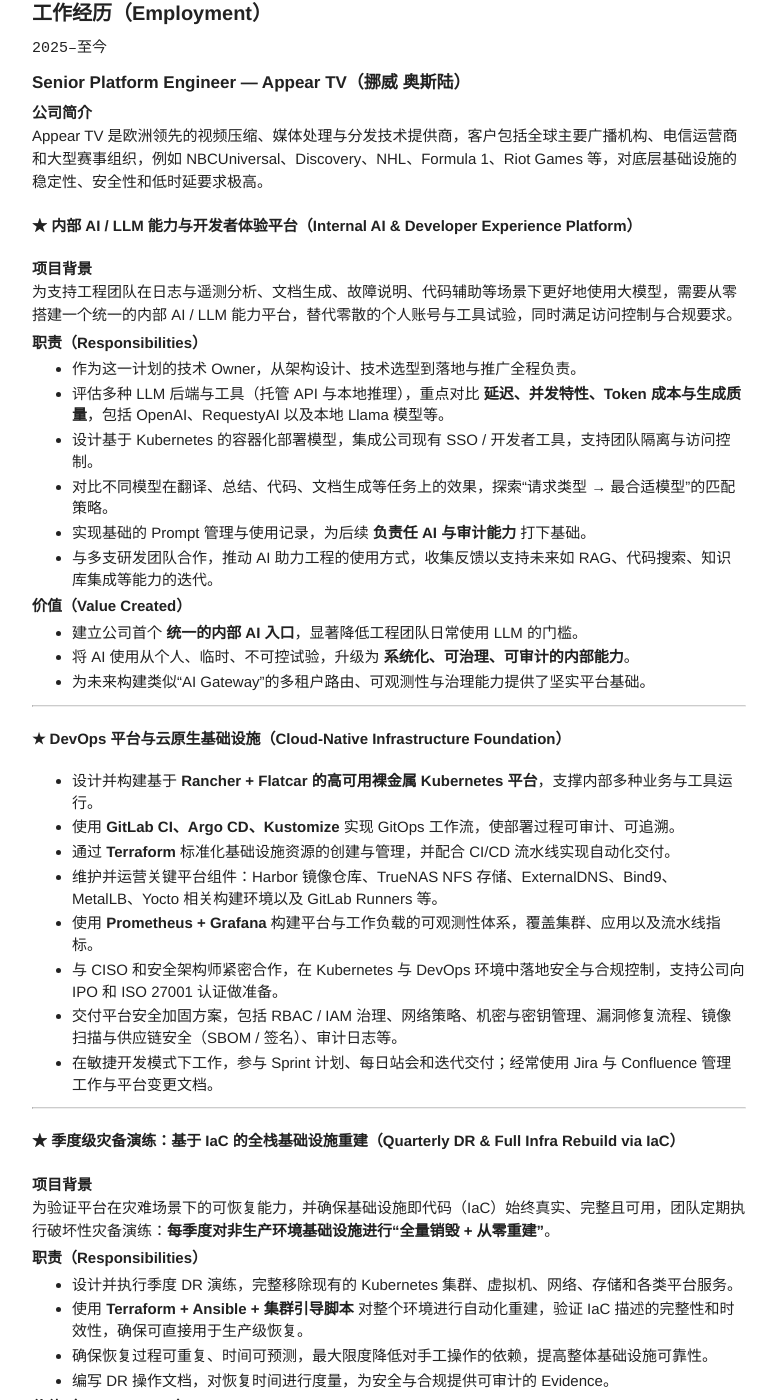
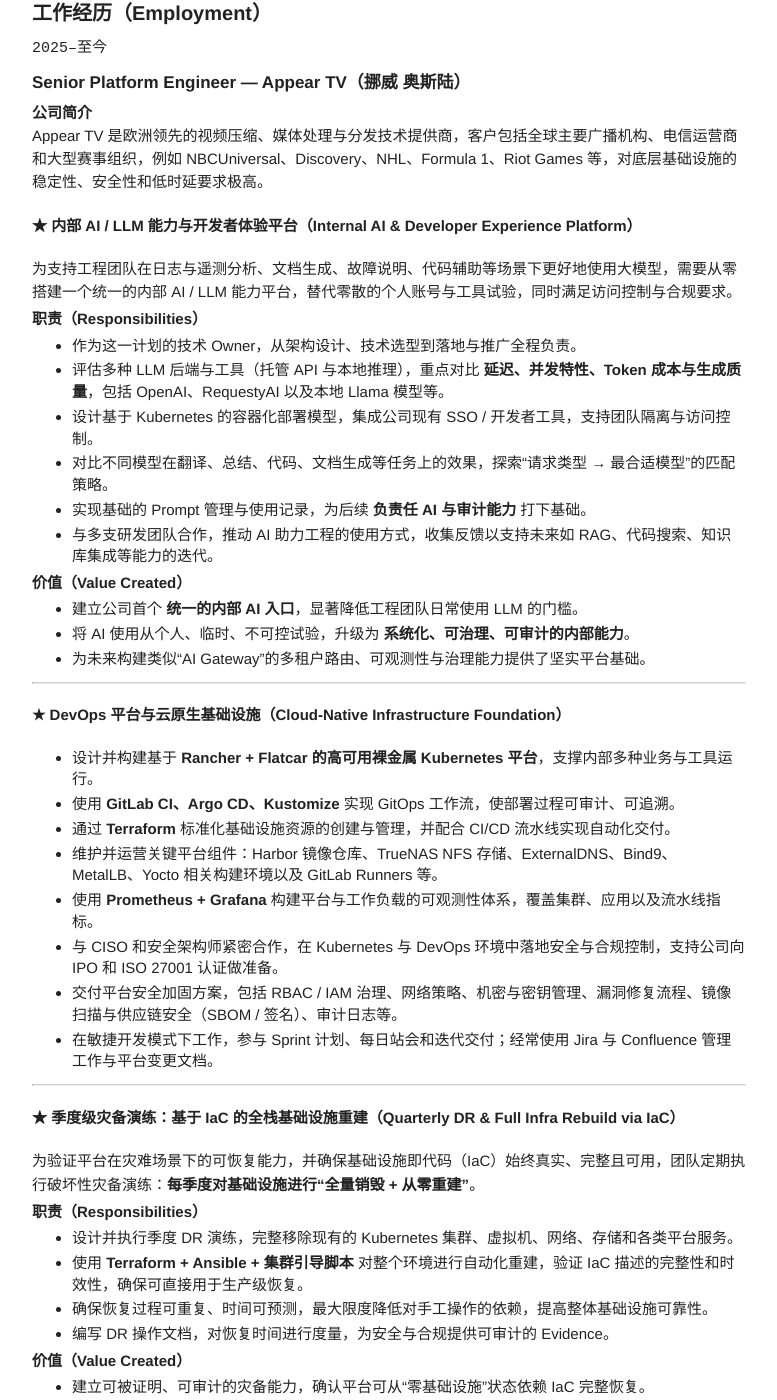
Before and after one commit to gcccheng/wugui, a Jekyll site: the page built from index.md, in a window 1280 px wide and 1400 px high, scrolled down 684 px. Shown: the whole window, without its empty margins (118-895 px from the left). Built offline with Jekyll 4.4.1, drawn with Linux system fonts in a browser that asks for light colours.

Commit message:
Update index.md

```diff
--- a/index.md
+++ b/index.md
@@ -36,7 +36,6 @@ Appear TV 是欧洲领先的视频压缩、媒体处理与分发技术提供商
 
 #### ★ 内部 AI / LLM 能力与开发者体验平台（Internal AI & Developer Experience Platform）
 
-**项目背景**
 为支持工程团队在日志与遥测分析、文档生成、故障说明、代码辅助等场景下更好地使用大模型，需要从零搭建一个统一的内部 AI / LLM 能力平台，替代零散的个人账号与工具试验，同时满足访问控制与合规要求。
 
 **职责（Responsibilities）**
@@ -71,8 +70,7 @@ Appear TV 是欧洲领先的视频压缩、媒体处理与分发技术提供商
 
 #### ★ 季度级灾备演练：基于 IaC 的全栈基础设施重建（Quarterly DR & Full Infra Rebuild via IaC）
 
-**项目背景**
-为验证平台在灾难场景下的可恢复能力，并确保基础设施即代码（IaC）始终真实、完整且可用，团队定期执行破坏性灾备演练：**每季度对非生产环境基础设施进行“全量销毁 + 从零重建”**。
+为验证平台在灾难场景下的可恢复能力，并确保基础设施即代码（IaC）始终真实、完整且可用，团队定期执行破坏性灾备演练：**每季度对基础设施进行“全量销毁 + 从零重建”**。
 
 **职责（Responsibilities）**
 
@@ -90,7 +88,6 @@ Appear TV 是欧洲领先的视频压缩、媒体处理与分发技术提供商
 
 #### ★ Appear Hub 平台（Azure 全球客户与合作伙伴门户 — 进行中）
 
-**项目背景**
 Appear Hub 是一个新一代门户平台，用于替代多个历史系统，为全球客户和代工厂提供统一、可信和安全的访问入口，支持：
 
 - 固件与软件版本的发布与下载
```
